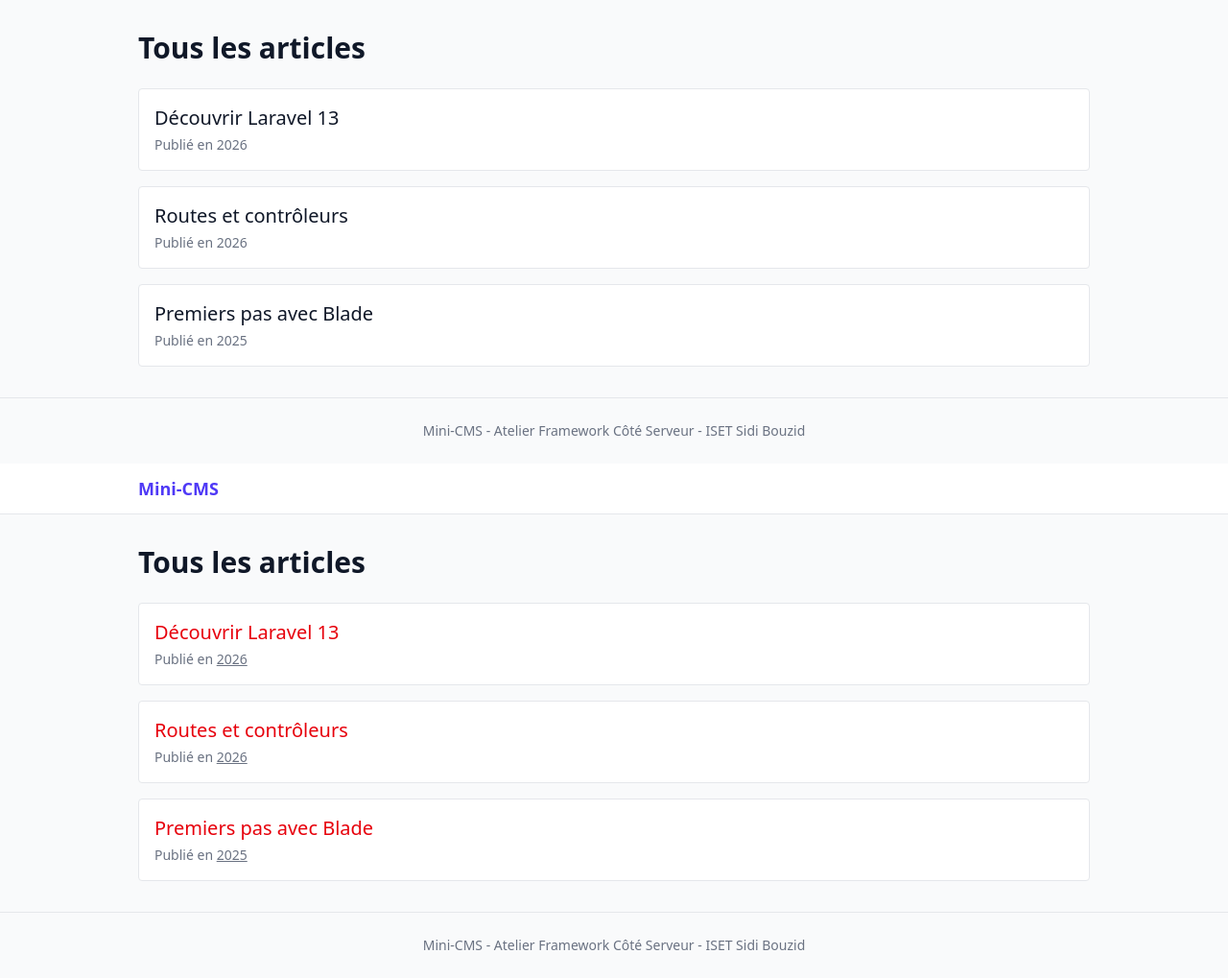
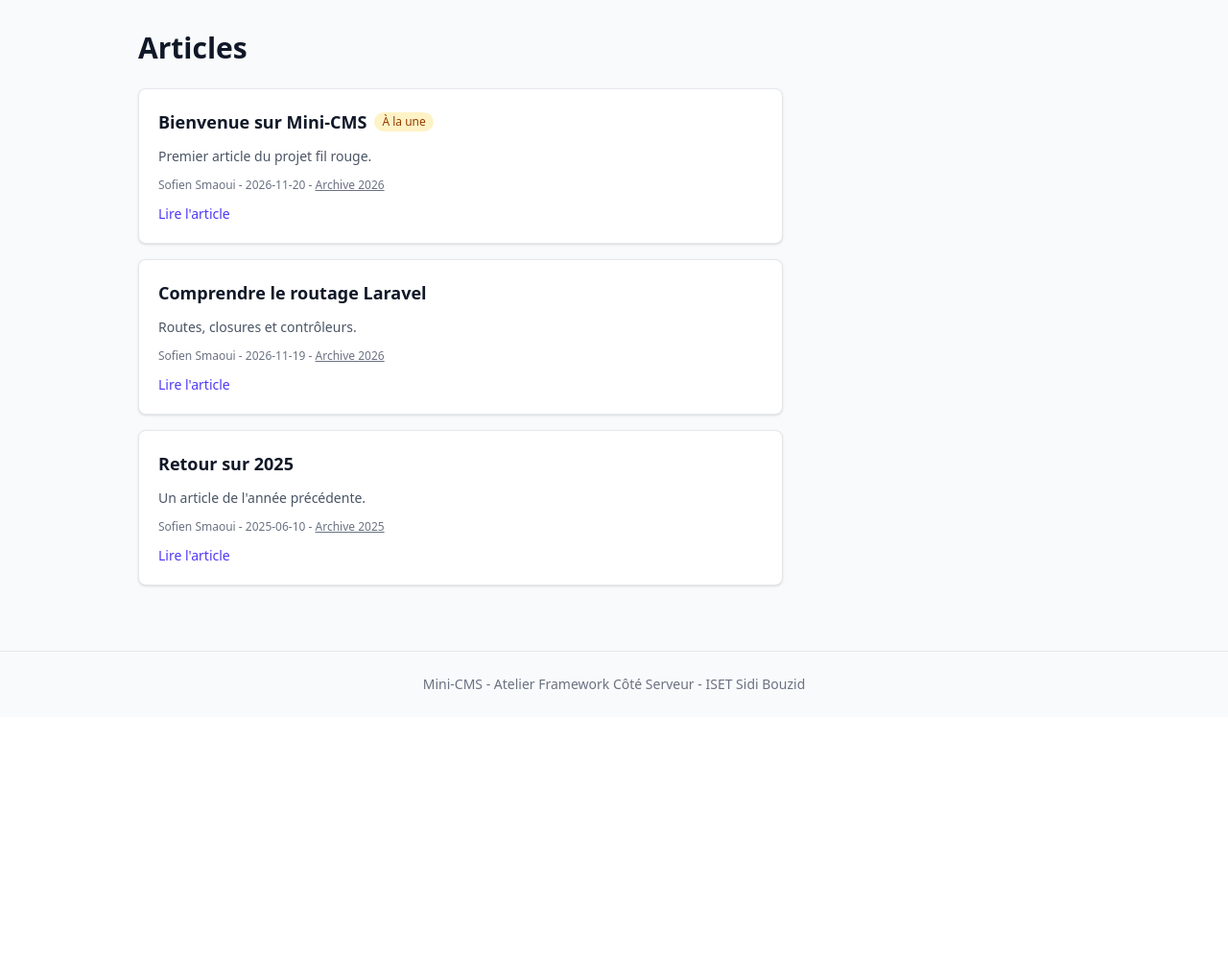
Before and after one commit to sofiensmaoui28-max/mini-cms, a Laravel app: page /posts in a window 1280 px wide. Shown: the part 53-1072 px from the top of the page at 96% size. After the commit the page ends 771 px from the top, so only its background shows below. Run offline with Laravel 12, Linux system fonts and the light colour scheme; style sheets or scripts are compiled from the project's sources.

Commit message:
Ajouter x-post-card et la liste des articles

```diff
--- a/app/Http/Controllers/PostController.php
+++ b/app/Http/Controllers/PostController.php
@@ -7,54 +7,54 @@ class PostController extends Controller
     private function posts(): array
     {
         return [
-            'decouvrir-laravel-13' => [
-                'title' => 'Découvrir Laravel 13',
+            [
+                'slug' => 'bienvenue-sur-mini-cms',
+                'title' => 'Bienvenue sur Mini-CMS',
+                'excerpt' => 'Premier article du projet fil rouge.',
+                'author' => 'Sofien Smaoui',
+                'date' => '2026-11-20',
                 'year' => 2026,
-                'body' => 'Laravel 13 simplifie la structure du projet : la configuration des middlewares et des exceptions se fait dans bootstrap/app.php.',
+                'featured' => true,
             ],
-            'routes-et-controleurs' => [
-                'title' => 'Routes et contrôleurs',
+            [
+                'slug' => 'comprendre-le-routage',
+                'title' => 'Comprendre le routage Laravel',
+                'excerpt' => 'Routes, closures et contrôleurs.',
+                'author' => 'Sofien Smaoui',
+                'date' => '2026-11-19',
                 'year' => 2026,
-                'body' => 'Une route associe une URL à une méthode de contrôleur. Le contrôleur prépare les données, la vue les affiche.',
+                'featured' => false,
             ],
-            'premiers-pas-avec-blade' => [
-                'title' => 'Premiers pas avec Blade',
+            [
+                'slug' => 'retour-sur-2025',
+                'title' => 'Retour sur 2025',
+                'excerpt' => 'Un article de l\'année précédente.',
+                'author' => 'Sofien Smaoui',
+                'date' => '2025-06-10',
                 'year' => 2025,
-                'body' => 'Blade est le moteur de vues de Laravel. Les doubles accolades échappent toujours le contenu affiché.',
+                'featured' => false,
             ],
         ];
     }
 
     public function index()
     {
-        return view('posts.index', [
-            'heading' => 'Tous les articles',
-            'posts' => $this->posts(),
-        ]);
-    }
-        public function archive(string $year)
-    {
-        $posts = array_filter(
-            $this->posts(),
-            fn (array $post) => $post['year'] === (int) $year
-        );
-
-        return view('posts.index', [
-            'heading' => 'Articles de '.$year,
-            'posts' => $posts,
-        ]);
+        return view('posts.index', ['posts' => $this->posts()]);
     }
 
     public function show(string $slug)
     {
-        $posts = $this->posts();
+        $post = collect($this->posts())->firstWhere('slug', $slug);
 
-        if (! array_key_exists($slug, $posts)) {
-            abort(404);
-        }
+        abort_if($post === null, 404);
 
-        return view('posts.show', [
-            'post' => $posts[$slug],
-        ]);
+        return view('posts.show', ['post' => $post]);
+    }
+
+    public function archive(int $year)
+    {
+        $posts = collect($this->posts())->where('year', $year)->all();
+
+        return view('posts.index', ['posts' => $posts]);
     }
 }
--- /dev/null
+++ b/resources/views/components/post-card.blade.php
@@ -0,0 +1,21 @@
+@props(['post'])
+
+<article class="bg-white rounded-lg border border-gray-200 shadow-sm p-5 flex flex-col gap-3">
+    <div class="flex items-center gap-2">
+        <h2 class="text-lg font-semibold text-gray-900">
+            <a href="{{ route('posts.show', $post['slug']) }}" class="hover:text-indigo-600">{{ $post['title'] }}</a>
+        </h2>
+
+        @if ($post['featured'])
+            <span class="text-xs font-medium bg-amber-100 text-amber-800 px-2 py-0.5 rounded-full">À la une</span>
+        @endif
+    </div>
+
+    <p class="text-sm text-gray-600">{{ $post['excerpt'] }}</p>
+    <p class="text-xs text-gray-500">
+        {{ $post['author'] }} - {{ $post['date'] }} -
+        <a href="{{ route('posts.archive', $post['year']) }}" class="underline">Archive {{ $post['year'] }}</a>
+    </p>
+
+    <a href="{{ route('posts.show', $post['slug']) }}" class="text-sm font-medium text-indigo-600 hover:underline">Lire l'article</a>
+</article>
--- a/resources/views/posts/index.blade.php
+++ b/resources/views/posts/index.blade.php
@@ -1,31 +1,13 @@
 <x-layout>
-    <x-slot:title>{{ $heading }} - Mini-CMS</x-slot:title>
+    <x-slot:title>Articles - Mini-CMS</x-slot:title>
 
-    <h1 class="text-3xl font-bold">{{ $heading }}</h1>
+    <h1 class="text-3xl font-bold mb-6">Articles</h1>
 
-    <ul class="mt-6 space-y-4">
-        @foreach ($posts as $slug => $post)
-            <li class="rounded border border-gray-200 bg-white p-4">
-                <p class="text-xl font-medium">{{ $post['title'] }}</p>
-                <p class="mt-1 text-sm text-gray-500">Publié en {{ $post['year'] }}</p>
-            </li>
-        @endforeach
-    </ul>
+    <div class="grid gap-4 max-w-2xl">
+        @forelse ($posts as $post)
+            <x-post-card :post="$post" />
+        @empty
+            <p class="text-gray-600">Aucun article.</p>
+        @endforelse
+    </div>
 </x-layout>
-<x-layout>
-    <x-slot:title>{{ $heading }} - Mini-CMS</x-slot:title>
-
-    <h1 class="text-3xl font-bold">{{ $heading }}</h1>
-
-    <ul class="mt-6 space-y-4">
-        @foreach ($posts as $slug => $post)
-            <li class="rounded border border-gray-200 bg-white p-4">
-                <a href="{{ route('posts.show', $slug) }}" class="text-xl font-medium text-red-600 hover:underline">{{ $post['title'] }}</a>
-                <p class="mt-1 text-sm text-gray-500">
-                    Publié en
-                    <a href="{{ route('posts.archive', $post['year']) }}" class="underline">{{ $post['year'] }}</a>
-                </p>
-            </li>
-        @endforeach
-    </ul>
-</x-layout>
--- a/routes/web.php
+++ b/routes/web.php
@@ -4,16 +4,36 @@ use App\Http\Controllers\PageController;
 use App\Http\Controllers\PostController;
 use Illuminate\Support\Facades\Route;
 
-Route::get('/', [PageController::class, 'home'])->name('home');
-Route::get('/a-propos', [PageController::class, 'about'])->name('about');
-Route::get('/heure', [PageController::class, 'time'])->name('time');
+Route::get('/', function () {
+    return view('welcome');
+})->name('home');
 
-Route::prefix('posts')->name('posts.')->group(function () {
-    Route::get('/', [PostController::class, 'index'])->name('index');
-    Route::get('/archive/{year}', [PostController::class, 'archive'])
-        ->whereNumber('year')
-        ->name('archive');
-    Route::get('/{slug}', [PostController::class, 'show'])
-        ->where('slug', '[a-z0-9-]+')
-        ->name('show');
+Route::get('/bonjour', function () {
+    return 'Bonjour MDW3 ! Voici ma première route Laravel 13.';
 });
+
+Route::get('/bonjour-court', fn () => 'Même résultat, écrit avec une fonction fléchée.');
+
+Route::get('/bienvenue', function () {
+    return view('bienvenue', [
+        'etudiant' => 'Sofien Smaoui',
+        'groupe' => 'MDW32',
+        'cours' => 'Atelier Framework Côté Serveur',
+    ]);
+});
+
+Route::get('/version', function () {
+    return 'Laravel ' . app()->version() . ' - PHP ' . PHP_VERSION;
+});
+
+Route::get('/heure', function () {
+    return view('heure');
+})->name('time');
+
+Route::get('/a-propos', [PageController::class, 'aPropos'])->name('about');
+
+Route::get('/posts', [PostController::class, 'index'])->name('posts.index');
+Route::get('/posts/archive/{year}', [PostController::class, 'archive'])
+    ->whereNumber('year')
+    ->name('posts.archive');
+Route::get('/posts/{slug}', [PostController::class, 'show'])->name('posts.show');
```
Also changed, not shown: resources/views/posts/show.blade.php (+4 -8 lines).
